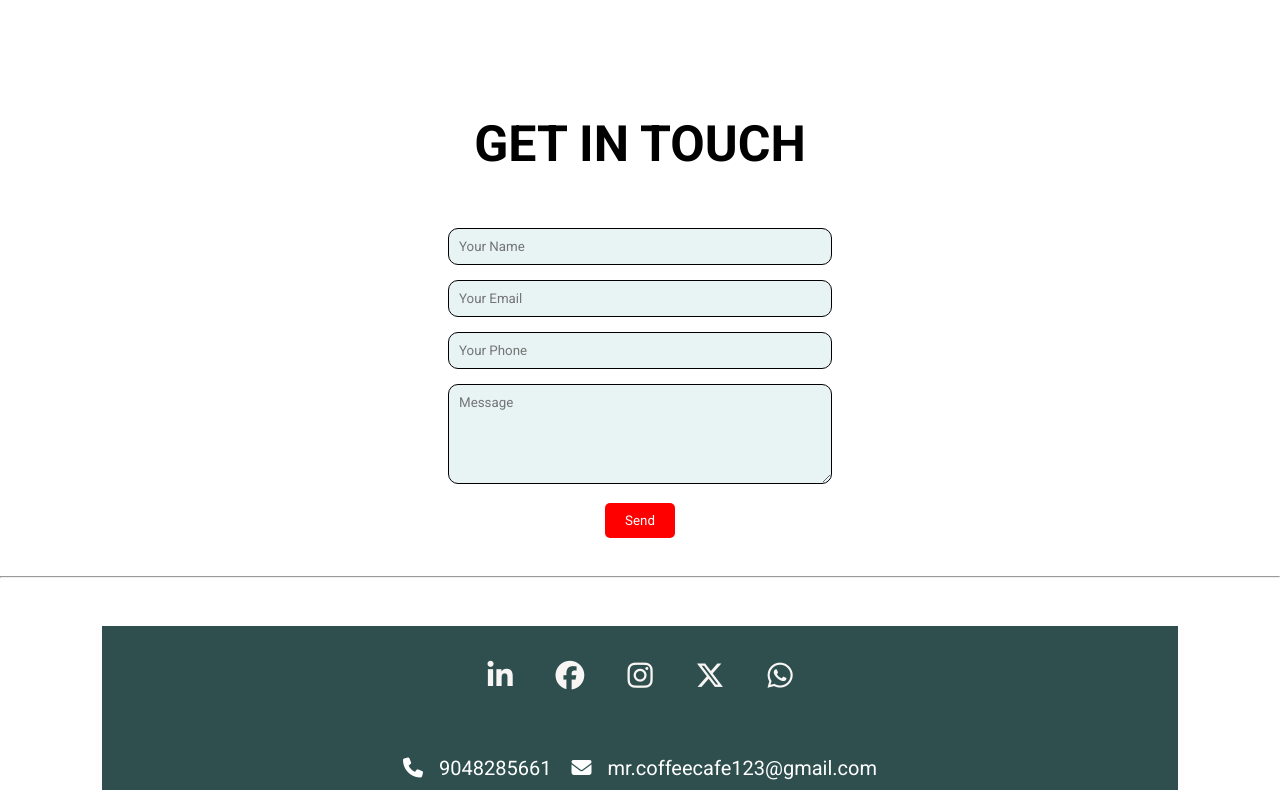
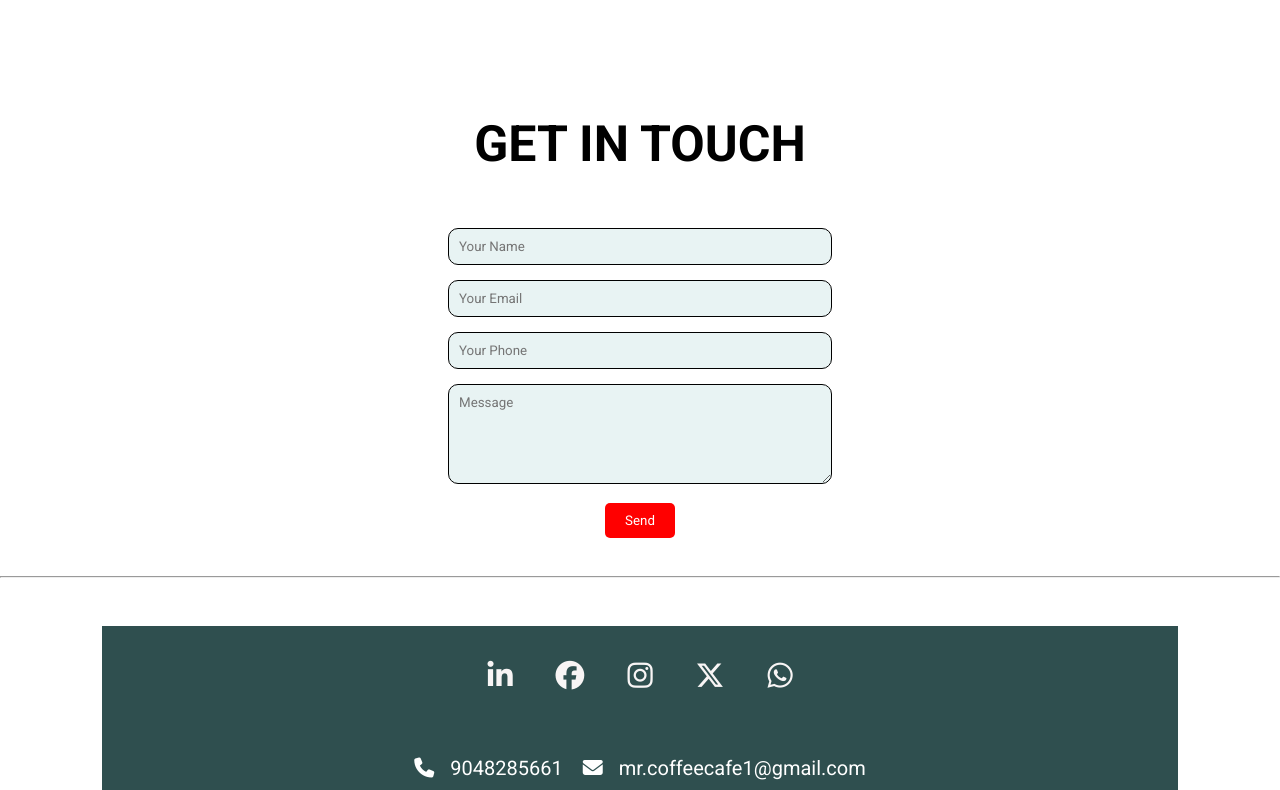
Before and after one commit to Shibin-9048/mr.coffee-cafe-website, a plain HTML site: page index.html in a window 1280 px wide. Shown: the part 3031-3821 px from the top of the page. Drawn offline with nearby package versions, Linux system fonts and the light colour scheme; a web font is replaced by a local one.

Commit message:
mr.coffee cafe v2

```diff
--- a/index.html
+++ b/index.html
@@ -220,7 +220,7 @@ href="https://cdnjs.cloudflare.com/ajax/libs/animate.css/4.1.1/animate.min.css"
         </div>
         <div class="infoBox">
             <i class="fa-solid fa-envelope"></i>
-            <span>mr.coffeecafe123@gmail.com</span>
+            <span>mr.coffeecafe1@gmail.com</span>
         </div>
     </div>
 
```
